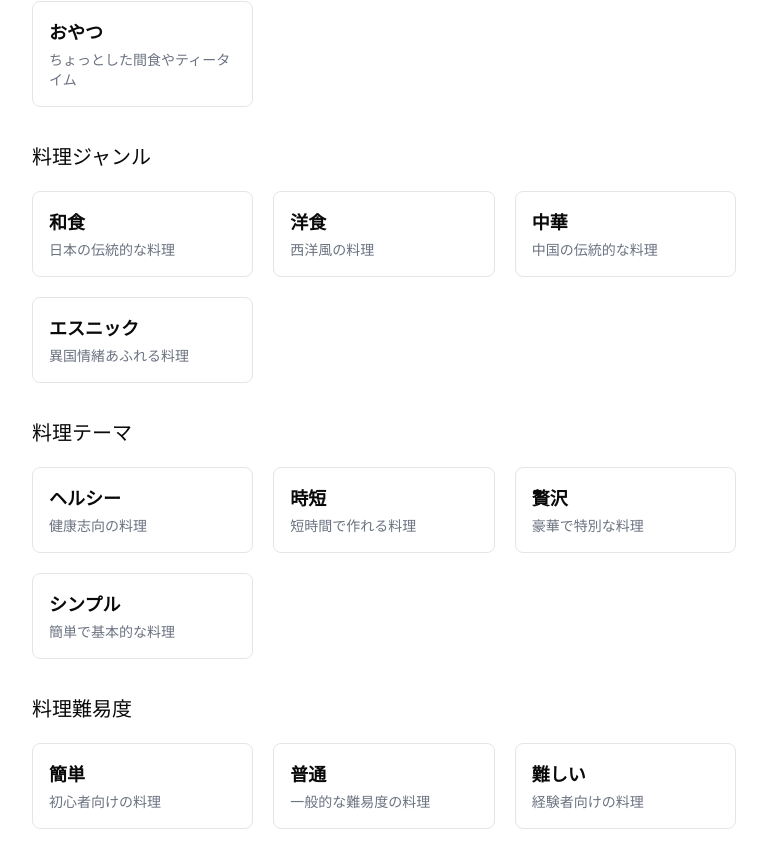
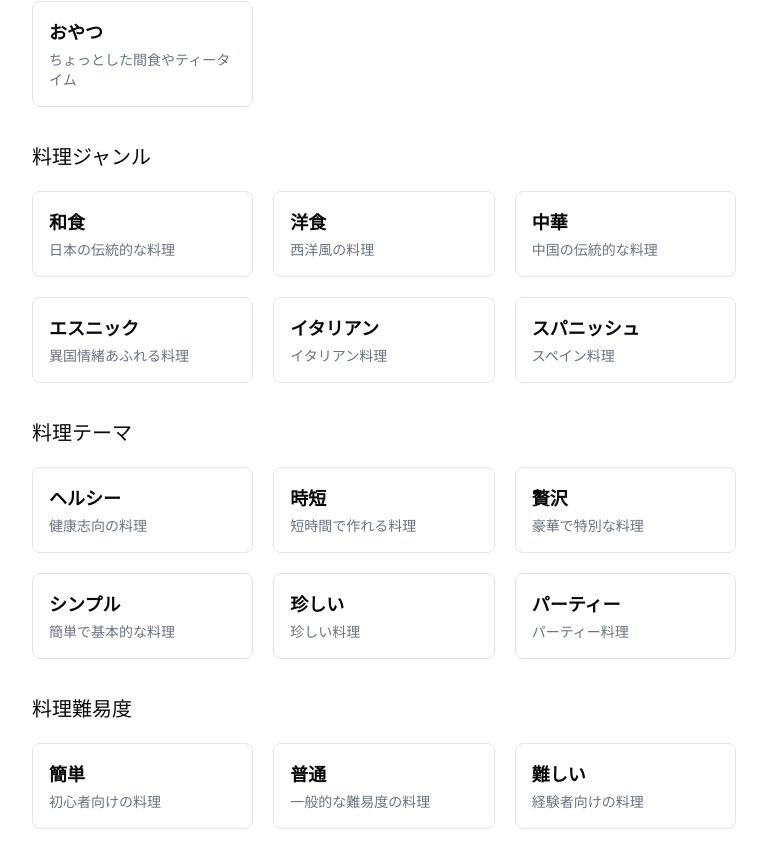
Before and after one commit to ykarmr/ai-recipe-planner, a React (Vite) app: page /plan-recipe in a window 1280 px wide. Shown: the part 429-1277 px from the top of the page, without its empty margins (256-1023 px from the left). Built offline with nearby package versions, Linux system fonts and the light colour scheme; no server answers; sample sign-in values are in the browser's storage.

Commit message:
レイアウトの修正

```diff
--- a/src/components/custom/RecipeCardItem.tsx
+++ b/src/components/custom/RecipeCardItem.tsx
@@ -16,7 +16,9 @@ export function RecipeCardItem({ aiRecipe }: Props) {
     <Link to={`/plan-detail/${aiRecipe.aiRecipeId}`} className="block">
       <Card className="bg-white rounded-xl shadow-lg transform transition hover:scale-105 hover:shadow-2xl m-4 overflow-hidden">
         <CardHeader className="p-5 bg-gradient-to-r from-blue-500 to-indigo-600 text-white">
-          <p className="text-sm">作成日: {aiRecipe.createdAt}</p>
+          <p className="text-sm">
+            作成日: {new Date(aiRecipe.createdAt).toLocaleString()}
+          </p>
           <p className="text-sm">提案メニュー</p>
           {aiRecipe.recipe.map((item) => (
             <h2 key={item.name} className="text-lg font-bold mt-2 truncate">
--- a/src/pages/plan-detail/[id]/index.tsx
+++ b/src/pages/plan-detail/[id]/index.tsx
@@ -37,10 +37,10 @@ export function PlanDetail() {
     <div className="sm:px-10 md:px-32 lg:px-56 xl:px-72 px-5 mt-1 p-8">
       {aiRecipe && (
         <>
-          <h2 className="font-bold text-3xl mb-4 text-center text-gray-800">
-            レシピの条件は以下です
-          </h2>
-          <ul className="mt-4 list-disc list-inside bg-white p-6 rounded-lg shadow-md">
+          <div className="mt-4 bg-white p-6 rounded-lg shadow-md">
+            <p>こちらのレシピの生成条件は以下です</p>
+
+            <ul className="mt-4 list-disc list-inside">
               {aiRecipe.conditions.mealTiming && (
                 <li className="mb-2">
                   食事タイミング: {aiRecipe.conditions.mealTiming}
@@ -61,7 +61,12 @@ export function PlanDetail() {
                   料理難易度: {aiRecipe.conditions.cookingDifficulties}
                 </li>
               )}
+              <li className="mb-2">
+                こちらのレシピの作成日:{" "}
+                {new Date(aiRecipe.createdAt).toLocaleString()}
+              </li>
             </ul>
+          </div>
 
           <div className="grid gap-8 mt-8 grid-cols-1">
             {aiRecipe.recipe.map((recipe) => (
--- a/src/pages/plan-recipe/index.tsx
+++ b/src/pages/plan-recipe/index.tsx
@@ -25,6 +25,8 @@ const cuisineGenres: SelectListItem[] = [
   { id: 2, title: "洋食", desc: "西洋風の料理" },
   { id: 3, title: "中華", desc: "中国の伝統的な料理" },
   { id: 4, title: "エスニック", desc: "異国情緒あふれる料理" },
+  { id: 5, title: "イタリアン", desc: "イタリアン料理" },
+  { id: 6, title: "スパニッシュ", desc: "スペイン料理" },
 ];
 
 const cookingThemes: SelectListItem[] = [
@@ -32,6 +34,8 @@ const cookingThemes: SelectListItem[] = [
   { id: 2, title: "時短", desc: "短時間で作れる料理" },
   { id: 3, title: "贅沢", desc: "豪華で特別な料理" },
   { id: 4, title: "シンプル", desc: "簡単で基本的な料理" },
+  { id: 5, title: "珍しい", desc: "珍しい料理" },
+  { id: 6, title: "パーティー", desc: "パーティー料理" },
 ];
 
 const cookingDifficulties: SelectListItem[] = [
```
Lines whose indentation alone changed are shown as unchanged.
